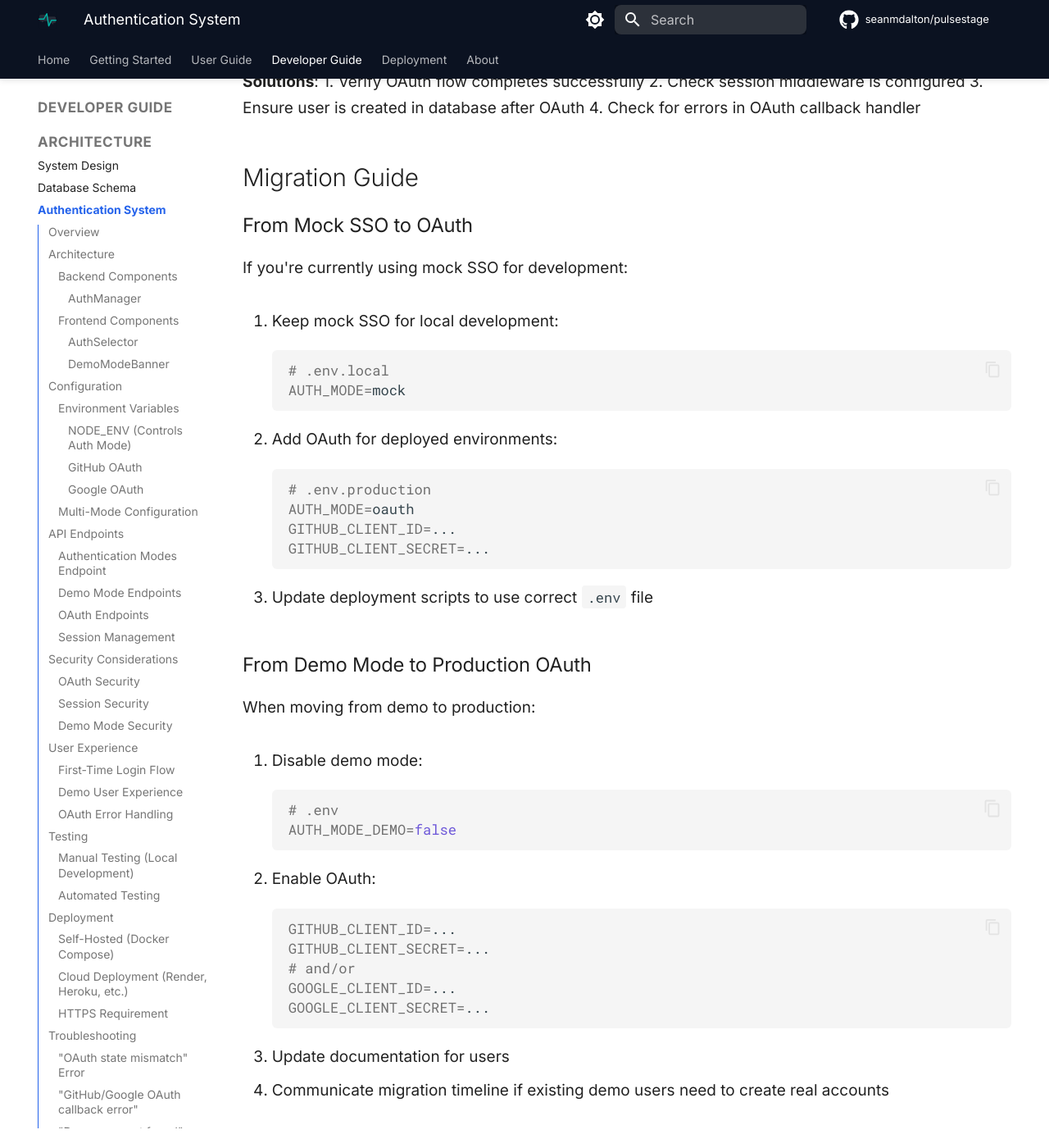
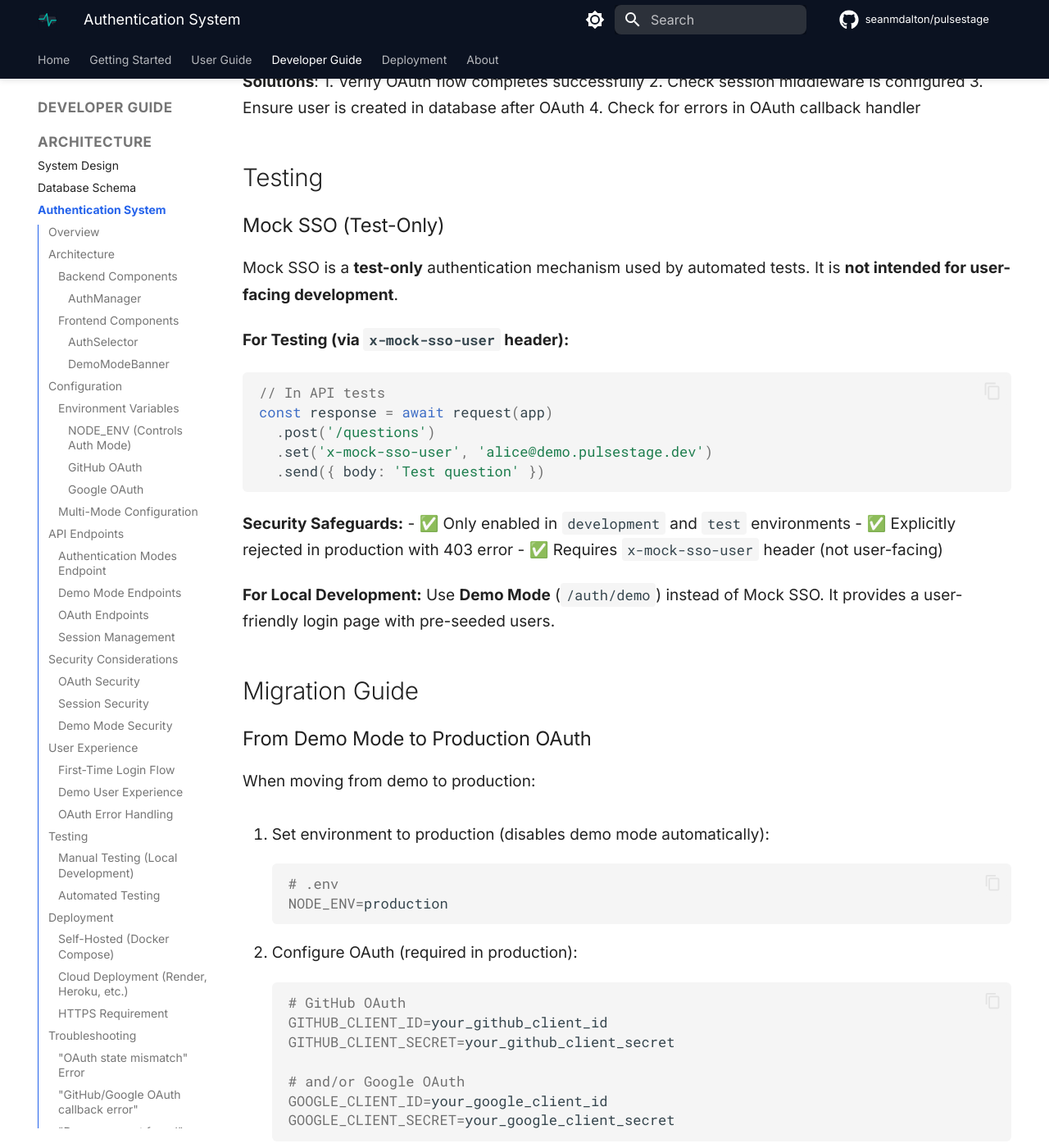
Before and after one commit to seanmdalton/pulsestage, an MkDocs documentation site: the page built from docs/architecture/authentication.md, in a window 1280 px wide and 1400 px high, scrolled down 13272 px. Shown: the whole window at 82% size. Built offline with MkDocs 1.6.1 and Material for MkDocs 9.7.7, drawn with Linux system fonts in a browser that asks for light colours; comment, search, counter and statistics services are not loaded; the version menu is left out; some of the changed text lies outside the part shown.

Commit message:
refactor(auth): clean up Mock SSO to be test-only
Mock SSO is now explicitly test-only, with user-facing development
using Demo Mode instead.

Changes:
1. Deleted sso-test.html (user-facing Mock SSO UI)
2. Removed Mock SSO localStorage logic from frontend:
   - Removed mock-sso-user localStorage cleanup
   - Removed mock-sso-user event listeners
   - Removed x-mock-sso-user header from API requests
3. Added security safeguard to Mock SSO middleware:
   - Rejects Mock SSO requests in production with 403 error
   - Updated docstring to clarify test-only purpose
4. Updated authentication documentation:
   - Added 'Testing' section explaining Mock SSO is test-only
   - Updated migration guide to reflect NODE_ENV-based approach
   - Updated best practices with new recommendations

Mock SSO (x-mock-sso-user header) remains for automated tests only.
For local development, use Demo Mode (/auth/demo) instead.
For production, use OAuth (GitHub/Google).

````diff
--- a/docs/architecture/authentication.md
+++ b/docs/architecture/authentication.md
@@ -515,60 +515,72 @@ For local development, OAuth providers typically allow `http://localhost` callba
 3. Ensure user is created in database after OAuth
 4. Check for errors in OAuth callback handler
 
+## Testing
+
+### Mock SSO (Test-Only)
+
+Mock SSO is a **test-only** authentication mechanism used by automated tests. It is **not intended for user-facing development**.
+
+**For Testing (via `x-mock-sso-user` header):**
+```typescript
+// In API tests
+const response = await request(app)
+  .post('/questions')
+  .set('x-mock-sso-user', 'alice@demo.pulsestage.dev')
+  .send({ body: 'Test question' })
+```
+
+**Security Safeguards:**
+- ✅ Only enabled in `development` and `test` environments
+- ✅ Explicitly rejected in production with 403 error
+- ✅ Requires `x-mock-sso-user` header (not user-facing)
+
+**For Local Development:**
+Use **Demo Mode** (`/auth/demo`) instead of Mock SSO. It provides a user-friendly login page with pre-seeded users.
+
 ## Migration Guide
-
-### From Mock SSO to OAuth
-
-If you're currently using mock SSO for development:
-
-1. Keep mock SSO for local development:
-   ```bash
-   # .env.local
-   AUTH_MODE=mock
-   ```
-
-2. Add OAuth for deployed environments:
-   ```bash
-   # .env.production
-   AUTH_MODE=oauth
-   GITHUB_CLIENT_ID=...
-   GITHUB_CLIENT_SECRET=...
-   ```
-
-3. Update deployment scripts to use correct `.env` file
 
 ### From Demo Mode to Production OAuth
 
 When moving from demo to production:
 
-1. Disable demo mode:
+1. Set environment to production (disables demo mode automatically):
    ```bash
    # .env
-   AUTH_MODE_DEMO=false
+   NODE_ENV=production
    ```
 
-2. Enable OAuth:
+2. Configure OAuth (required in production):
    ```bash
-   GITHUB_CLIENT_ID=...
-   GITHUB_CLIENT_SECRET=...
-   # and/or
-   GOOGLE_CLIENT_ID=...
-   GOOGLE_CLIENT_SECRET=...
+   # GitHub OAuth
+   GITHUB_CLIENT_ID=your_github_client_id
+   GITHUB_CLIENT_SECRET=your_github_client_secret
+
+   # and/or Google OAuth
+   GOOGLE_CLIENT_ID=your_google_client_id
+   GOOGLE_CLIENT_SECRET=your_google_client_secret
    ```
 
-3. Update documentation for users
-4. Communicate migration timeline if existing demo users need to create real accounts
+3. Generate secure secrets:
+   ```bash
+   cd api && npm run generate-secrets
+   ```
+
+4. Update documentation for users
+5. Communicate migration timeline if existing demo users need to create real accounts
 
 ## Best Practices
 
-1. **Use OAuth for production**: More secure than password-based auth
-2. **Disable demo mode in production**: Prevents unauthorized access
-3. **Rotate session secrets**: Change `SESSION_SECRET` periodically
-4. **Monitor auth failures**: Log OAuth errors for debugging
-5. **Test callback URLs**: Verify exact match with OAuth provider settings
-6. **Use HTTPS**: Required for OAuth, improves security overall
-7. **Implement rate limiting**: Protect against brute force on auth endpoints
-8. **Add MFA (future)**: Consider multi-factor authentication for sensitive deployments
+1. **Use OAuth for production**: More secure than password-based auth (automatically enforced via `NODE_ENV`)
+2. **Demo mode auto-disabled in production**: Setting `NODE_ENV=production` automatically disables demo mode
+3. **Generate strong secrets**: Run `npm run generate-secrets` for production deployments
+4. **Rotate session secrets**: Change `SESSION_SECRET` periodically
+5. **Monitor auth failures**: Log OAuth errors for debugging
+6. **Mock SSO is test-only**: Never use `x-mock-sso-user` header outside of automated tests
+7. **Test callback URLs**: Verify exact match with OAuth provider settings
+8. **Use HTTPS**: Required for OAuth, improves security overall
+9. **Implement rate limiting**: Protect against brute force on auth endpoints (already implemented)
+10. **Add MFA (future)**: Consider multi-factor authentication for sensitive deployments
 
 ## Future Enhancements
 
--- a/web/src/components/UserProfile.tsx
+++ b/web/src/components/UserProfile.tsx
@@ -73,9 +73,6 @@ export function UserProfile() {
         method: 'POST',
         credentials: 'include',
       })
-
-      // Clear any local storage (for legacy mock SSO)
-      localStorage.removeItem('mock-sso-user')
 
       // Redirect to login page
       window.location.href = '/login'
````
Also changed, not shown: web/public/sso-test.html (deleted, +0 -492 lines), 3 other files.
